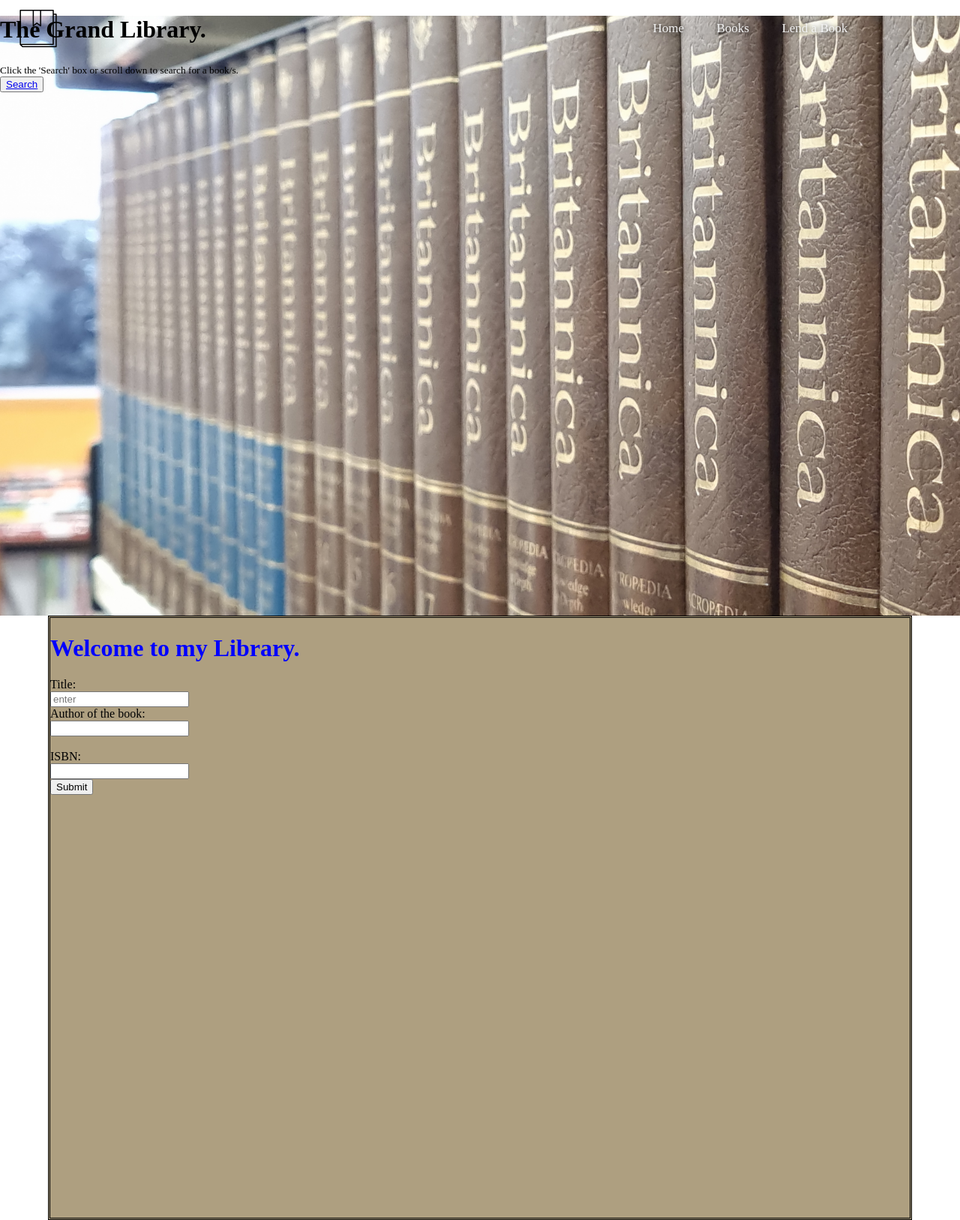
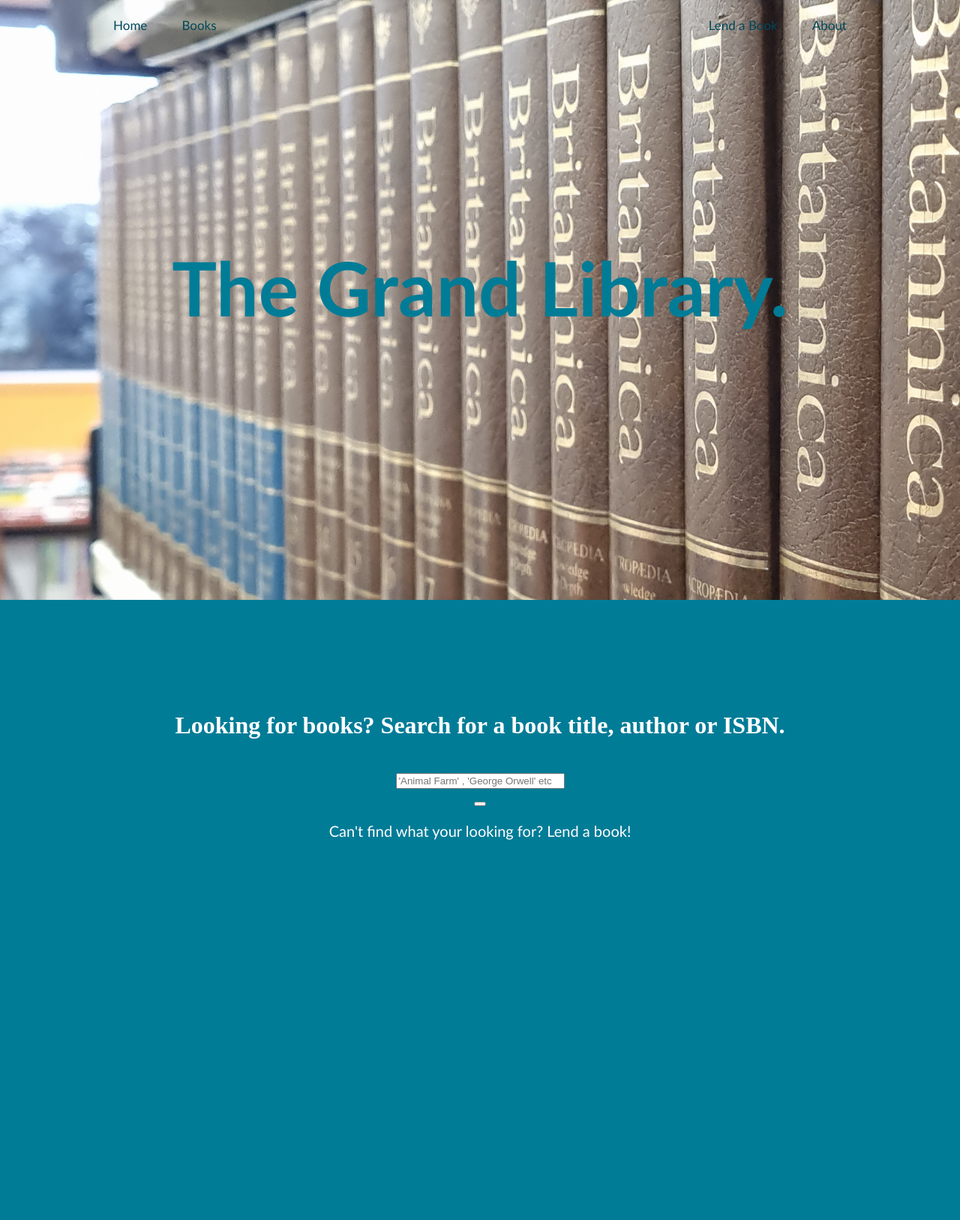
Before and after one commit to aeirou/DIgi-1.3-and-1.4-Assesement-2022, a Flask app: page / in a window 1280 px wide. Shown: the whole page at 75% size. After the commit the page ends 1120 px from the top, so only its background shows below. Run offline with Flask 2, Linux system fonts and the light colour scheme.

Commit message:
backend for search, do frontend

```diff
--- a/website/__init__.py
+++ b/website/__init__.py
@@ -1,6 +1,5 @@
 #main python file that runs everything
 
-from pickle import FALSE
 from flask import Flask
 from flask_sqlalchemy import SQLAlchemy #database using SQLAlchemy
 from os import path #uses this module to see if a certain path exists
@@ -10,6 +9,7 @@ DB_NAME = 'books.db' #the name of the database
 
 def create_app():
     app = Flask(__name__)
+
     app.config['SECRET_KEY'] = 'ThWmZq4t7w9z$C&F)J@NcRfUjXn2r5u8x/A%D*G-KaPdSgVkYp3s6v9y$B&E(H+M'
     app.config['SQLALCHEMY_DATABASE_URI'] = f'sqlite:///{DB_NAME}' #f mak es anything in it string - this tells flask where the database is located
     app.config['SQLALCHEMY_TRACK_MODIFCATIONS'] = False
--- a/website/static/style.css
+++ b/website/static/style.css
@@ -1,7 +1,9 @@
 body, html {
   height: 100%;
+  width: 100%;
   margin: 0;
 }
+/* --------------------frontpage-------------------- */
 
 .frontpage {
   background-image: url('/static/img/frontpage.jpg');
@@ -11,47 +13,80 @@ body, html {
   background-position: fixed;
   background-size: cover;
   }
-/* ---------------------------------------- */
-.header {
-  background-color: #f1f1f1;
-  padding: 30px;
+.frontpage .text {
+  padding-top: 20%;
   text-align: center;
 }
+.text h1 , a {
+  color: #007c97 ;
+  font-size: 100px;
+  font-family:'Gill Sans', 'Gill Sans MT', Calibri, 'Trebuchet MS', sans-serif;
+  text-decoration: none;
+}
+/* --------------------frontpage-------------------- */
 
-#navbar {
+/* --------------------search-------------------- */
+.search {
+  padding: 10%;
+  background-color: #007c97;
+
+  }
+.search h1 {
+    color: white;
+    text-align: center;
+  }
+.search .form {
+    text-align: center;
+  }
+.search label {
+  font-size: 20px;
+}
+.search a {
+  color: white ;
+  font-size: 20px;
+  font-family:'Gill Sans', 'Gill Sans MT', Calibri, 'Trebuchet MS', sans-serif;
+  text-decoration: none;
+}
+/* --------------------search-------------------- */
+
+
+/* --------------------nav-------------------- */
+.navbar {
   overflow: hidden;
   background-color: transparent;
   position: fixed;
   top: 0;
   width: 100%;
 }
-
-.nav_right a  {
+.navbar a {
+  color: #004759;
+  font-size: 17px;
+  font-family:'Gill Sans', 'Gill Sans MT', Calibri, 'Trebuchet MS', sans-serif
+}
+.nav_left {
+  margin-left: 10%;
+}
+.nav_right {
+  margin-right: 10%;
+}
+.nav_left a{
+  float: left;
+  display: block;
+  margin: 2%;
+  text-decoration: none
+}
+.nav_right a{
   float: right;
   display: block;
-  color: #f2f2f2;
-  border-radius: 5px;
-  text-align: center;
-  padding: 14px 16px;
-  margin: 0.5%;
-  margin-top: 1.25%;
+  margin: 2%;
   text-decoration: none;
-  font-size: 17px;
-  text-shadow: 1px 1px 7px black;
 }
 
-.nav_right a:hover {
+.navbat a:hover {
   background-color: #c3a68b;
 }
-#navbar .logo {
-  margin-left: 2%;
-  margin-top: 1%;
-  margin-bottom: 1%;
-  float: left;
-}
-#navbar .nav_right {
-  margin-right: 10%;
-}
+/* --------------------nav-------------------- */
+
 /* --------------------/books-------------------- */
 
 .bookbody {
@@ -81,17 +116,11 @@ body, html {
 }
 /* --------------------/books-------------------- */
 
-.search {
-  margin-left: 5%;
-  margin-right: 5%;
-  border-style: double;
-  height: 100%;
-  background-color: rgb(174, 159, 128);
+/* --------------------lendf-------------------- */
+.lendf {
+  margin-top: 10%;
+}
 
-  }
-.search h1 {
-    color: blue;
-  }
-.search p {
-    color: red;
-  }
+
+
+/* --------------------lendf-------------------- */
--- /dev/null
+++ b/website/templates/about.html
@@ -0,0 +1,5 @@
+{% extends "base.html" %} <!-- connects the content in base.html to this file -->
+
+{% block title %} About {% endblock %} <!-- adds title to the page -->
+
+{% block content%} <!-- prints the content inside of it -->
--- a/website/templates/base.html
+++ b/website/templates/base.html
@@ -9,19 +9,19 @@
 </head>
 </head>
 <body>
-<div id="navbar">
-    <div class="logo">
-        <a href="{{ url_for('views.home') }}">
-            <img src="/static/img/booklogo4.svg" alt="booklogo" />
-        </a>
+<div class="navbar">
+    <div class="nav_left">
+        <a class="nav_book" href="/">Home</a>
+        <a class="nav_lend_book" href="/books">Books</a>
     </div>
     <div class="nav_right">
+        <a class="nav_lend_book" href="/about">About</a>
         <a class="nav_lend_book" href="/lend">Lend a Book</a>
-        <a class="nav_book" href="/books">Books</a>
-        <a class="nav_home" href="/">Home</a>
     </div>
     <br>
 </div>
+
+
 {% block content %} {% endblock %}
 
 </body>
--- a/website/templates/home.html
+++ b/website/templates/home.html
@@ -5,27 +5,32 @@
 {% block content%} <!-- prints the content inside of it -->
 
 <body class="homebody">
+
+
 <div class="frontpage">
     <div class="text">
-        <h1>The Grand Library.</h1>
-        <sub>Click the 'Search' box or scroll down to search for a book/s.</sub>
-        <div class="buttonbox">
-        <button><a href="#search">Search</a></button>
+        <a class="mainheading" href="/books">
+            <h1>The Grand Library.</h1>
+        </a>
+    </div>
+</div>
+
+<footer>
+    <div class="search" id="search">
+        <h1>Looking for books? Search for a book title, author or ISBN.</h1>
+        <div class="form">
+            <form method="POST">
+                <label for="title"></label><br>
+                <input type="search" id="term" name="search" style="width: 225px;" value="" placeholder="'Animal Farm' , 'George Orwell' etc..."><br>
+                <button type="submit"  id="button_addon">
+                  </button>
+                <a class="lendbutt" href="/lend">
+                    <p>Can't find what your looking for? Lend a book!</p>
+                </a>
+            </form>
         </div>
     </div>
-</div>
-<div class="search" id="search">
-    <h1>Welcome to my Library.</h1>
-    <form method="POST">
-        <label for="title">Title:</label><br>
-        <input type="text" id="title" name="title" placeholder="enter"><br>
-        <label for="author">Author of the book:</label><br>
-        <input type="text" id="author" name="author"><br><br>
-        <label for="author">ISBN:</label><br>
-        <input type="text" id="author" name="author"><br>
-        <input type="submit" value="Submit">
-    </form>
-</div>
+</footer>
 </body>
 
 {% endblock %}
--- a/website/views.py
+++ b/website/views.py
@@ -1,6 +1,4 @@
 #the routes - where the visitor can go into
-from crypt import methods
-from re import template
 from flask import Blueprint, render_template, redirect, request, url_for, flash
 from .models import Book
 from . import db
@@ -10,13 +8,9 @@ views = Blueprint('views', __name__) #Blueprint is not an actual application - n
 @views.route('/', methods=['GET', 'POST'])
 def home():
     if request.method == 'POST':
-        title = request.form.get('title')
-        author = request.form.get('author')
+      term = request.form.get('search') #takes what the person is searching
 
-        if title != str or author != str:
-            return redirect(url_for('error'))
-        else:
-            return redirect(url_for('search'))
+      return redirect(url_for('views.search', searchterm=term)) #redirects them to the page to see what they searched for
 
     return render_template('home.html')
 
@@ -27,13 +21,6 @@ def lend():
         author = request.form.get('author')
         isbn = request.form.get('isbn')
 
-        # if len(isbn) < 17:
-        #     flash('Please try again.', category='error') #flash is a message that pops up when an error occours
-        # elif len(isbn) > 17:
-        #     flash('Please try again', category='error')
-        # elif isbn != int:
-        #     flash('ISBN not valid, please try again.', category='error')
-
         book = Book(title=title, author=author, isbn=isbn)
         db.session.add(book)
         db.session.commit()
@@ -41,9 +28,19 @@ def lend():
 
     return render_template('lend.html')
 
+@views.route('/search/<path:searchterm>')
+def search(searchterm):
+  term = "%{}%".format(searchterm)
+
+  search = Book.query.filter((Book.title.like(term)) | (Book.author.like(term)) | (Book.isbn.like(term))).all()
+
+
+  return render_template('search.html', results=search, searchterm=searchterm)
+
+
 @views.route('/books')
 def books():
-    books = Book.query.all() #orders the books by its title (alphabetical)
+    books = Book.query.limit(4).all() #orders the books by its title (alphabetical)
     return render_template('books.html', books=books)
 
 # @app.route('/home')
```
Also changed, not shown: website/templates/books.html (+7 -10 lines), website/templates/lend.html (+10 -14 lines), website/templates/search.html (+24 -11 lines), website/static/img/booklogo4.svg, 1 other file.
